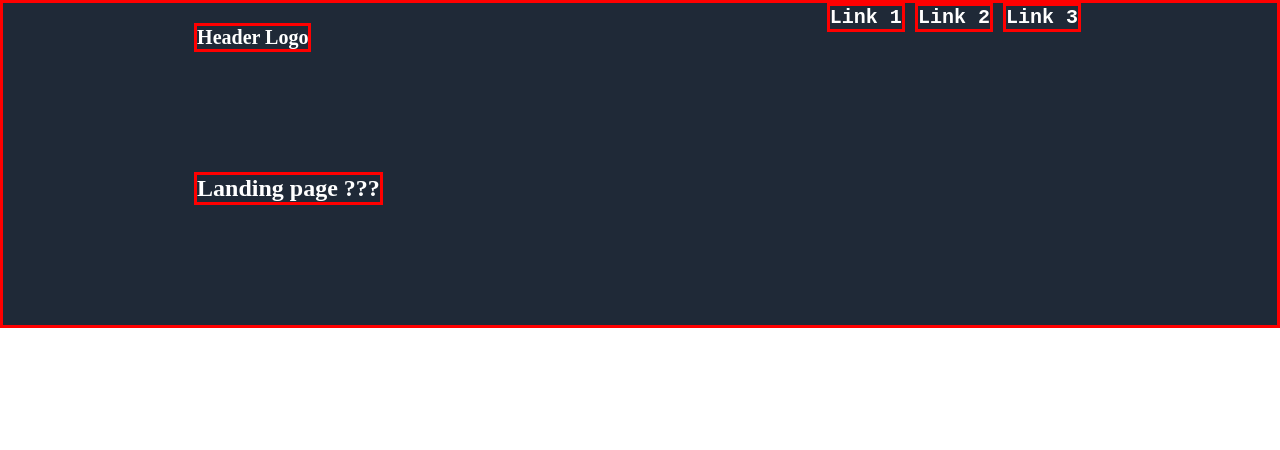
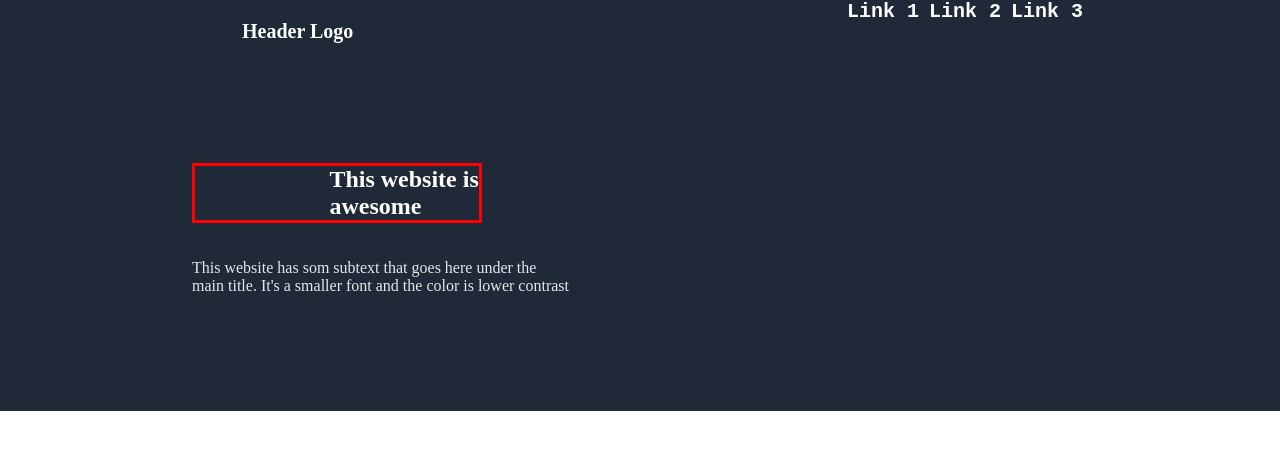
Before and after one commit to chollow-code/landing-page, a plain HTML site: page index.html in a window 1280 px wide. Drawn offline with Linux system fonts and the light colour scheme.

Commit message:
added subtext

```diff
--- a/index.html
+++ b/index.html
@@ -25,7 +25,11 @@
             </div>
 
 
-            <h2 class="mainheader">Landing page ???</h2>
+            <h2 class="mainheader">This website is <br>awesome</h2>
+            <p class="mainpara">
+                This website has som subtext that goes here under the <br>
+                main title. It's a smaller font and the color is lower contrast
+            </p>
 
 
 
--- a/style.css
+++ b/style.css
@@ -16,7 +16,7 @@ Header logo text
 
 
 body{
-    border:solid red;
+
     margin: 0px;
     padding: 0px;
 }
@@ -31,8 +31,9 @@ body{
     font-weight: bold;
     font-size: 20px;
     display: inline-block;
-    border: solid red;
+
     margin-top: 0px 0px 0px 0px;
+    padding-left: 50px;
 
 
 }
@@ -42,13 +43,18 @@ body{
     border: solid red;
     display: inline-block;
     margin-top: 100px;
+    padding-left: 15%;
 
+}
+
+.mainpara{
+    color: #e5e7eb;
 }
 
 .headerlinks{
     color:white;
     font-family: 'Courier New', Courier, monospace;
-    border: solid red;
+
     float: right;
     font-size: 20px;
     margin: 0 5px 0 5px;
```
